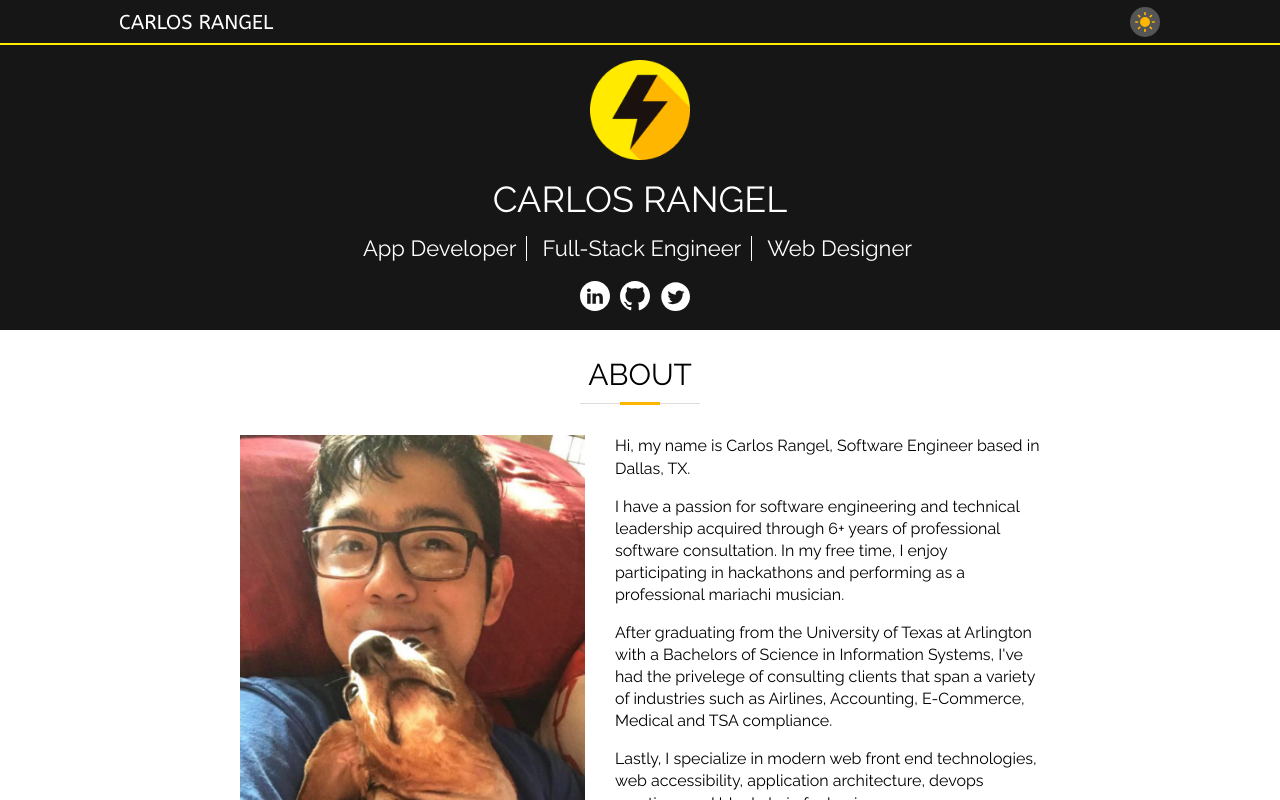
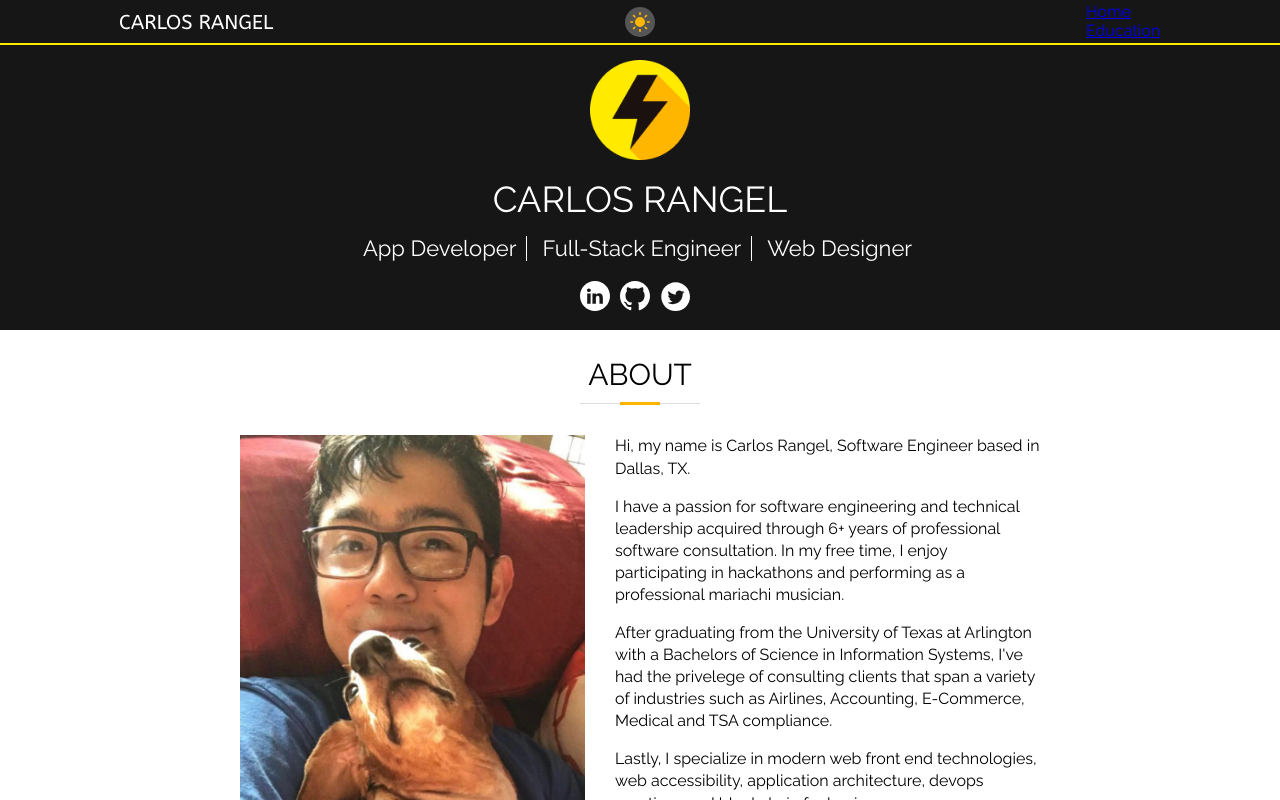
Before and after one commit to CarlosRangel17/portfolio, a Next.js app: page / in a window 1280 px wide. Shown: the top 800 px of the page. Built offline with nearby package versions, Linux system fonts and the light colour scheme.

Commit message:
Init commit on develop branch

```diff
--- a/src/components/Pages/landingPage.tsx
+++ b/src/components/Pages/landingPage.tsx
@@ -1,6 +1,6 @@
 import { FunctionComponent, useContext } from 'react'
 
-// import SectionLayout from '~layout/SectionLayout'
+import SectionLayout from '~layout/SectionLayout'
 import clsx from 'clsx'
 import { ThemeContext } from '~contexts/theme'
 import Projects from '~components/Projects'
@@ -16,9 +16,9 @@ const LandingPage: FunctionComponent = () => {
       <About className={styles.section} />
       <Projects className={styles.section} />
       <Skills className={styles.section} />
-      {/* <SectionLayout className={styles.section} title="Contact">
+      <SectionLayout className={styles.section} title="Contact">
         test
-      </SectionLayout> */}
+      </SectionLayout>
     </div>
   )
 }
--- a/src/layout/Header.tsx
+++ b/src/layout/Header.tsx
@@ -1,13 +1,12 @@
-// import React, { FunctionComponent, useContext, useState } from 'react'
-import React, { FunctionComponent, useContext } from 'react'
+import React, { FunctionComponent, useContext, useState } from 'react'
 import Logo from '~svg/Logo'
 import DarkToggle from '~components/DarkToggle'
 import { ThemeContext } from '~contexts/theme'
 import clsx from 'clsx'
 
 import styles from './header.module.scss'
-// import { useWindowDimensions } from '~contexts/window-dimensions'
-// import Menu from '~svg/Manu'
+import { useWindowDimensions } from '~contexts/window-dimensions'
+import Menu from '~svg/Manu'
 
 type Props = {
   homepage?: string
@@ -15,26 +14,26 @@ type Props = {
 
 const Header: FunctionComponent<Props> = () => {
   const { colorMode } = useContext(ThemeContext)
-  // const { isMobile } = useWindowDimensions()
-  // const [toggleDrawer, setToggleDrawer] = useState(false)
+  const { isMobile } = useWindowDimensions()
+  const [toggleDrawer, setToggleDrawer] = useState(false)
 
-  // const handleToggle = () => {
-  //   setToggleDrawer(!toggleDrawer)
-  // }
-  // const menu = isMobile ? (
-  //   <button className={styles.menu} type="button" onClick={handleToggle}>
-  //     <Menu />
-  //   </button>
-  // ) : (
-  //   <ul className={styles.list}>
-  //     <li>
-  //       <a href="#Home">Home</a>
-  //     </li>
-  //     <li>
-  //       <a href="#Education">Education</a>
-  //     </li>
-  //   </ul>
-  // )
+  const handleToggle = () => {
+    setToggleDrawer(!toggleDrawer)
+  }
+  const menu = isMobile ? (
+    <button className={styles.menu} type="button" onClick={handleToggle}>
+      <Menu />
+    </button>
+  ) : (
+    <ul className={styles.list}>
+      <li>
+        <a href="#Home">Home</a>
+      </li>
+      <li>
+        <a href="#Education">Education</a>
+      </li>
+    </ul>
+  )
 
   return (
     <header className={clsx(styles.header, colorMode === 'dark' && styles.secondary)}>
@@ -43,7 +42,7 @@ const Header: FunctionComponent<Props> = () => {
           <Logo className={styles.logo} fillColor="#fff" />
         </a>
         <DarkToggle />
-        {/* <div className={styles.listSection}>{menu}</div> */}
+        <div className={styles.listSection}>{menu}</div>
       </nav>
     </header>
   )
```
